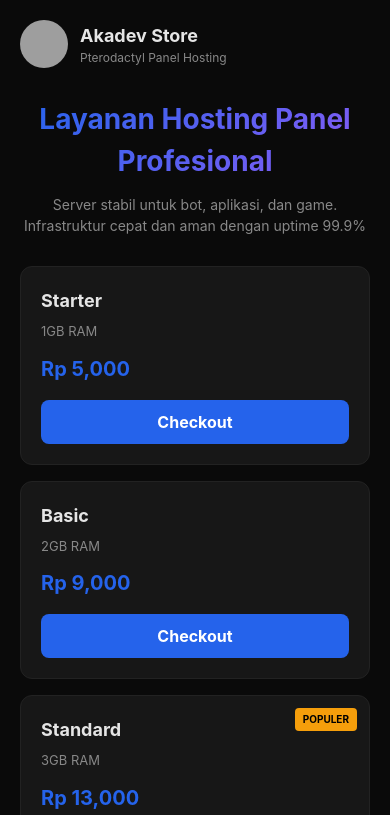
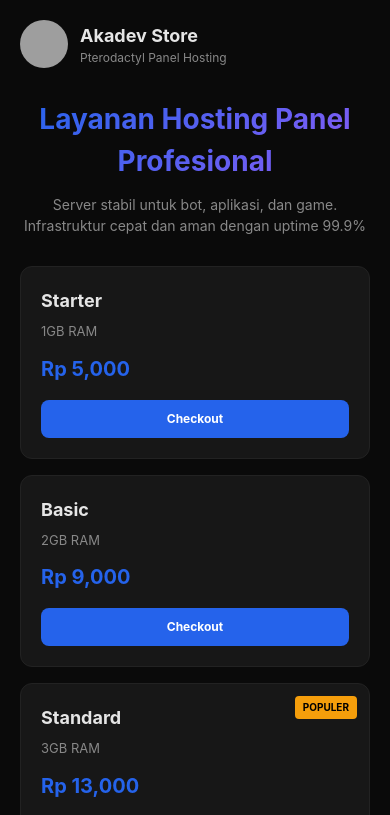
Before and after one commit to akaanakbaik/startup-tes, a React (Vite) app: page / in a window 390 px wide. Shown: the top 815 px of the page. Built offline with nearby package versions, Linux system fonts and the light colour scheme; grey boxes are pictures that could not be loaded.

Commit message:
Update index.css

```diff
--- a/src/index.css
+++ b/src/index.css
@@ -2,58 +2,6 @@
 @tailwind components;
 @tailwind utilities;
 
-@layer base {
-  :root {
-    --primary: #2563eb;
-    --primary-dark: #1d4ed8;
-    --success: #16a34a;
-    --danger: #dc2626;
-    --warning: #f59e0b;
-    --dark: #0a0a0a;
-    --dark-card: #171717;
-    --dark-border: #222;
-    --text-primary: #e5e5e5;
-    --text-secondary: #888;
-  }
-
-  * {
-    margin: 0;
-    padding: 0;
-    box-sizing: border-box;
-  }
-
-  body {
-    background: var(--dark);
-    color: var(--text-primary);
-    font-family: -apple-system, BlinkMacSystemFont, 'Segoe UI', 'Roboto', 'Oxygen',
-      'Ubuntu', 'Cantarell', 'Fira Sans', 'Droid Sans', 'Helvetica Neue',
-      sans-serif;
-    -webkit-font-smoothing: antialiased;
-    -moz-osx-font-smoothing: grayscale;
-  }
-
-  /* Custom scrollbar */
-  ::-webkit-scrollbar {
-    width: 8px;
-    height: 8px;
-  }
-
-  ::-webkit-scrollbar-track {
-    background: var(--dark);
-  }
-
-  ::-webkit-scrollbar-thumb {
-    background: var(--dark-border);
-    border-radius: 4px;
-  }
-
-  ::-webkit-scrollbar-thumb:hover {
-    background: #444;
-  }
-}
-
-@layer components {
-  /* Animation keyframes */
 @keyframes spin {
   0% { transform: rotate(0deg); }
   100% { transform: rotate(360deg); }
@@ -88,16 +36,48 @@
   }
 }
 
-  @keyframes slideIn {
-    from {
-      transform: translateX(-100%);
-    }
-    to {
-      transform: translateX(0);
-    }
+* {
+  margin: 0;
+  padding: 0;
+  box-sizing: border-box;
 }
 
-  /* Custom utility classes */
+body {
+  font-family: -apple-system, BlinkMacSystemFont, 'Segoe UI', 'Roboto', 'Oxygen',
+    'Ubuntu', 'Cantarell', 'Fira Sans', 'Droid Sans', 'Helvetica Neue',
+    sans-serif;
+  -webkit-font-smoothing: antialiased;
+  -moz-osx-font-smoothing: grayscale;
+  background: #0a0a0a;
+  color: #e5e5e5;
+}
+
+::-webkit-scrollbar {
+  width: 8px;
+  height: 8px;
+}
+
+::-webkit-scrollbar-track {
+  background: #0a0a0a;
+}
+
+::-webkit-scrollbar-thumb {
+  background: #333;
+  border-radius: 4px;
+}
+
+::-webkit-scrollbar-thumb:hover {
+  background: #444;
+}
+
+button:hover {
+  opacity: 0.9;
+}
+
+button:active {
+  transform: scale(0.98);
+}
+
 .animate-spin {
   animation: spin 1s linear infinite;
 }
@@ -114,94 +94,14 @@
   animation: pulse 2s cubic-bezier(0.4, 0, 0.6, 1) infinite;
 }
 
-  .animate-slideIn {
-    animation: slideIn 0.3s ease-out;
-  }
-
-  /* Glass morphism effect */
-  .glass {
-    background: rgba(23, 23, 23, 0.8);
-    backdrop-filter: blur(10px);
-    border: 1px solid rgba(255, 255, 255, 0.1);
-  }
-
-  /* Gradient text */
-  .gradient-text {
-    background: linear-gradient(135deg, var(--primary), #8b5cf6);
-    -webkit-background-clip: text;
-    background-clip: text;
-    color: transparent;
-  }
-
-  /* Card hover effect */
-  .card-hover {
-    transition: all 0.3s ease;
-  }
-
-  .card-hover:hover {
-    transform: translateY(-4px);
-    box-shadow: 0 10px 25px -5px rgba(0, 0, 0, 0.3);
-  }
-
-  /* Button base styles */
-  .btn-primary {
-    @apply bg-blue-600 text-white px-4 py-2 rounded-lg transition-all duration-200;
-  }
-
-  .btn-primary:hover {
-    @apply bg-blue-700 transform scale-105;
-  }
-
-  .btn-primary:active {
-    @apply transform scale-95;
-  }
-
-  .btn-secondary {
-    @apply bg-gray-800 text-gray-300 px-4 py-2 rounded-lg transition-all duration-200 border border-gray-700;
-  }
-
-  .btn-secondary:hover {
-    @apply bg-gray-700 border-gray-600;
-  }
-
-  /* Loading spinner */
-  .loading-spinner {
-    width: 40px;
-    height: 40px;
-    border: 3px solid var(--dark-border);
-    border-top-color: var(--primary);
-    border-radius: 50%;
-    animation: spin 1s linear infinite;
-  }
-
-  /* Responsive containers */
-  .container-custom {
-    @apply max-w-7xl mx-auto px-4 sm:px-6 lg:px-8;
-  }
-
-  /* Form styles */
-  .input-custom {
-    @apply w-full px-4 py-2 bg-gray-800 border border-gray-700 rounded-lg text-gray-200 focus:outline-none focus:border-blue-500 transition-colors;
+@media (max-width: 768px) {
+  body {
+    font-size: 14px;
   }
 }
 
-@layer utilities {
-  /* Responsive text utilities */
-  .text-responsive {
-    font-size: clamp(0.875rem, 4vw, 1rem);
-  }
-
-  .heading-responsive {
-    font-size: clamp(1.5rem, 5vw, 2.5rem);
-  }
-
-  /* Hide scrollbar but keep functionality */
-  .scrollbar-hide {
-    -ms-overflow-style: none;
-    scrollbar-width: none;
-  }
-
-  .scrollbar-hide::-webkit-scrollbar {
-    display: none;
+@media (max-width: 480px) {
+  body {
+    font-size: 12px;
   }
 }
```
Lines whose indentation alone changed are shown as unchanged.
